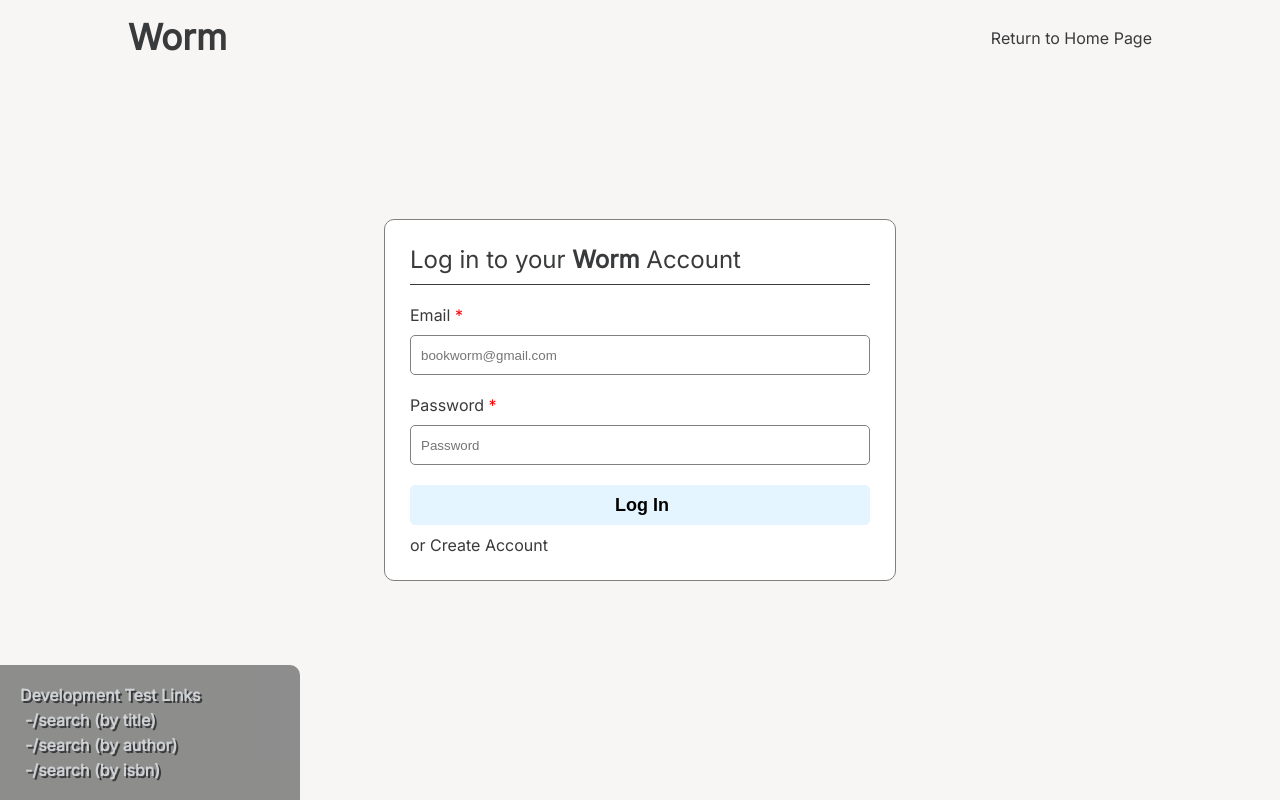
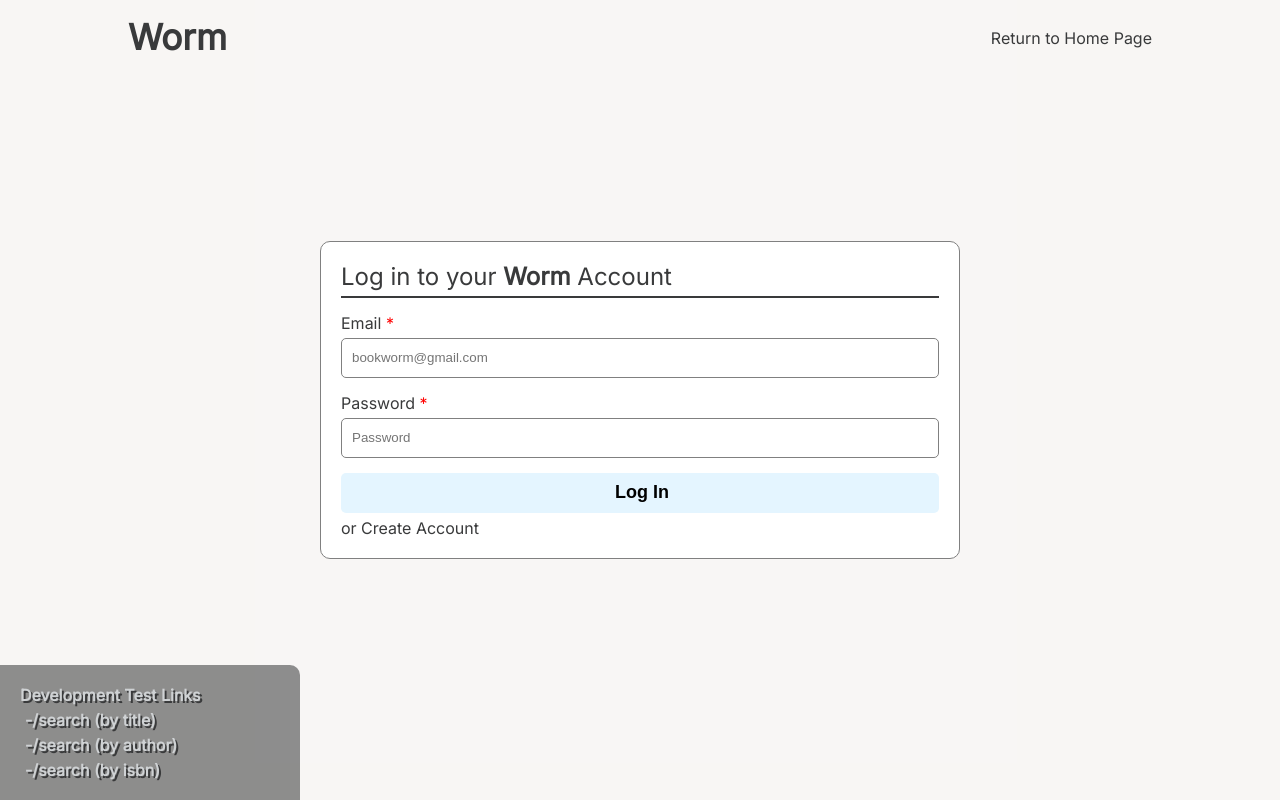
Before and after one commit to jokzcooks/WormBookstore, a React (Create React App) app in the folder client/: page /#/login in a window 1280 px wide. Built offline with nearby package versions, Linux system fonts and the light colour scheme; no server answers.

Commit message:
Update styling

```diff
--- a/client/src/App.css
+++ b/client/src/App.css
@@ -480,16 +480,47 @@ h1 {
   margin-top: 5px;
 }
 
-.profileContainer, .checkoutPage, .adminPage {
+.profileContainer, .checkoutPage, .adminPage, .confirmReg {
   width: 100vw;
   height: 100vh;
   padding: 15vh 10vw;
 }
 
+.loginPage {
+  padding: 10vh 0vw !important;
+}
+
 .profileContainer > div,
-.checkoutPage > div {
+.checkoutPage > div,
+.confirmReg > div {
   display: flex;
   flex-flow: column;
+}
+
+.confirmReg {
+  display: flex;
+  justify-content: center;
+}
+
+.confirmReg > div {
+  text-align: center;
+}
+
+.confirmReg > div > form {
+  width: 20vw;
+  align-items: center;
+}
+
+.confirmReg > div > form > input {
+  width: 210px;
+  font-size: 40px;
+  letter-spacing: 10px;
+  padding: 10px;
+  margin: 0;
+  background-color: #fff;
+  border: 0;
+  border-radius: 5px;
+  border: 1px solid grey;
 }
 
 .adminPage > .profileSettingsGroups {
@@ -628,8 +659,8 @@ h1 {
   justify-content: center;
   border-radius: 10px;
   overflow: hidden;
-  padding: 25px;
-  gap: 10px;
+  padding: 20px;
+  gap: 5px;
 }
 
 .loginPage > .chokeLogin > .title {
@@ -660,14 +691,23 @@ h1 {
 }
 
 .loginPage > .chokeLogin > .label,
-.loginPage > .chokeLogin > .fullName > div > .label {
+.loginPage > .chokeLogin > .fullName > div > .label,
+.confirmReg > div > form > .label {
   margin: 0;
   margin-top: 10px;
 }
 
 .loginPage > .chokeLogin > .label > span,
-.loginPage > .chokeLogin > div > div > .label > span {
+.loginPage > .chokeLogin > div > div > .label > span,
+.confirmReg > div > form > .label > span {
   color: red;
+}
+
+.confirmReg > div > form {
+  display: flex;
+  flex-flow: column nowrap;
+  gap: 10px;
+  width: 100%;
 }
 
 .loginPage > .chokeLogin > .fullName {
@@ -686,9 +726,10 @@ h1 {
 }
 
 .loginPage > .chokeLogin > input,
-.loginPage > .chokeLogin > div > div > input {
+.loginPage > .chokeLogin > div > div > input{
   margin: 0;
   height: 40px;
+  min-height: 40px;
   width: 100%;
   background-color: #fff;
   border: 0;
@@ -700,6 +741,7 @@ h1 {
 .login {
   margin: 0;
   height: 40px;
+  min-height: 40px;
   background-color: #E4F5FF;
   border: 0;
   border-radius: 5px;
```
